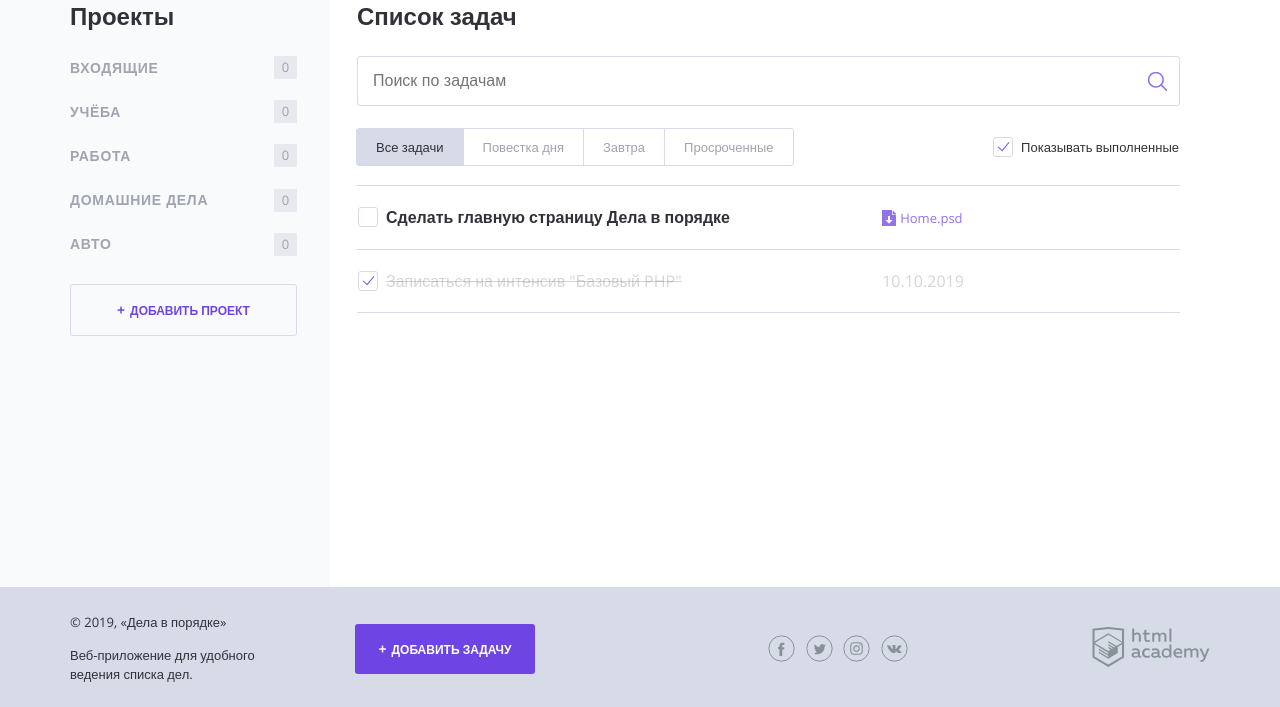
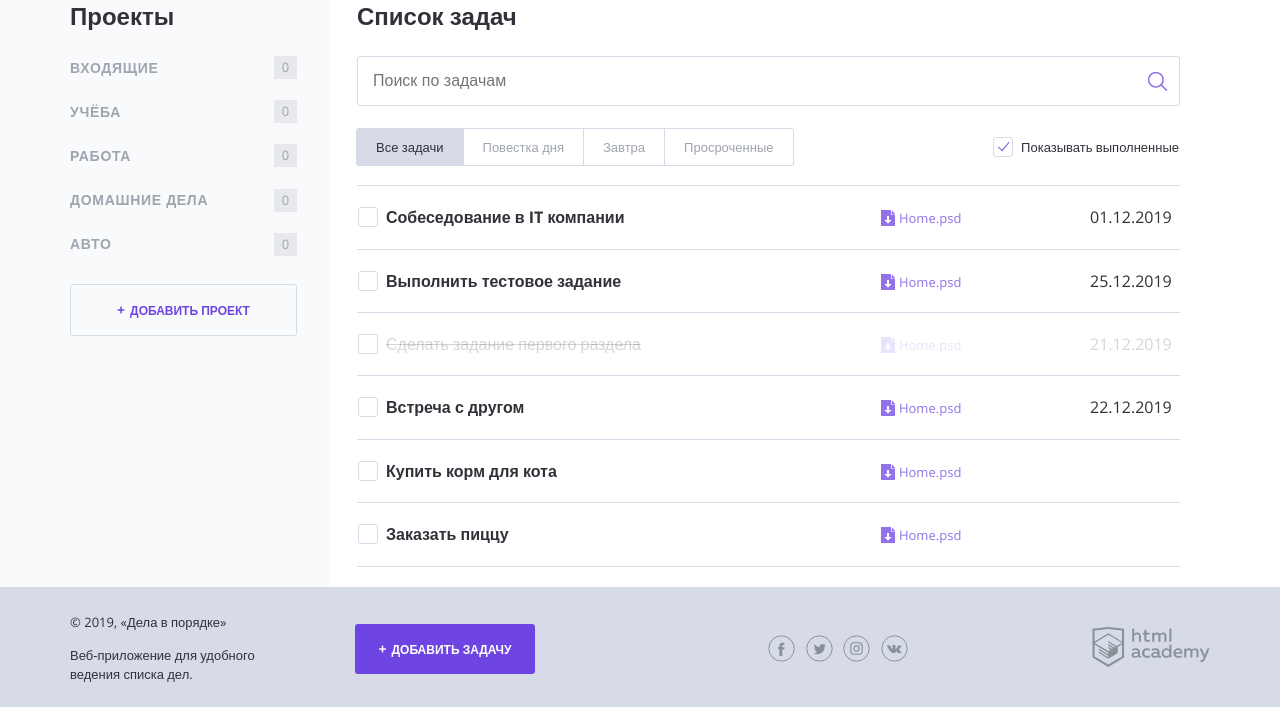
Before and after one commit to heroldserg89/php-doingsdone, a PHP site: page / in a window 1280 px wide. Shown: the part 93-800 px from the top of the page. Run offline with PHP 8.4, Linux system fonts and the light colour scheme.

Commit message:
Вывод задач из массива

```diff
--- a/index.php
+++ b/index.php
@@ -81,11 +81,11 @@ $tasks = [
                 <h2 class="content__side-heading">Проекты</h2>
 
                 <nav class="main-navigation">
-                    <?php if($projects): ?>
+                    <?php if ($projects): ?>
                         <ul class="main-navigation__list">
                             <?php foreach ($projects as $key => $project): ?>
                                 <li class="main-navigation__list-item">
-                            <a class="main-navigation__list-item-link" href="#"><?=$project?></a>
+                                    <a class="main-navigation__list-item-link" href="#"><?= $project ?></a>
                                     <span class="main-navigation__list-item-count">0</span>
                                 </li>
                             <?php endforeach; ?>
@@ -120,13 +120,19 @@ $tasks = [
                         <span class="checkbox__text">Показывать выполненные</span>
                     </label>
                 </div>
+                <?php if ($tasks): ?>
 
                     <table class="tasks">
-                    <tr class="tasks__item task">
+                        <?php foreach ($tasks as $key => $task):
+                            if ($task['check'] === true and $show_complete_tasks === 0):
+                                continue;
+                            else: ?>
+                                <tr class="tasks__item task <?= ($task['check'] === true) ? 'task--completed' : '' ?>">
                                     <td class="task__select">
                                         <label class="checkbox task__checkbox">
-                                <input class="checkbox__input visually-hidden task__checkbox" type="checkbox" value="1">
-                                <span class="checkbox__text">Сделать главную страницу Дела в порядке</span>
+                                            <input class="checkbox__input visually-hidden task__checkbox"
+                                                   type="checkbox" value="1">
+                                            <span class="checkbox__text"><?= $task['name']; ?></span>
                                         </label>
                                     </td>
 
@@ -134,23 +140,13 @@ $tasks = [
                                         <a class="download-link" href="#">Home.psd</a>
                                     </td>
 
-                        <td class="task__date"></td>
+                                    <td class="task__date"><?= $task['date']; ?></td>
                                 </tr>
-                    <?php if ($show_complete_tasks === 1) : ?>
-                        <tr class="tasks__item task task--completed">
-                            <td class="task__select">
-                                <label class="checkbox task__checkbox">
-                                    <input class="checkbox__input visually-hidden" type="checkbox" checked>
-                                    <span class="checkbox__text">Записаться на интенсив "Базовый PHP"</span>
-                                </label>
-                            </td>
-                            <td class="task__date">10.10.2019</td>
 
-                            <td class="task__controls">
-                            </td>
-                        </tr>
                             <?php endif; ?>
+                        <?php endforeach; ?>
                     </table>
+                <?php endif; ?>
             </main>
         </div>
     </div>
```
Lines whose indentation alone changed are shown as unchanged.
